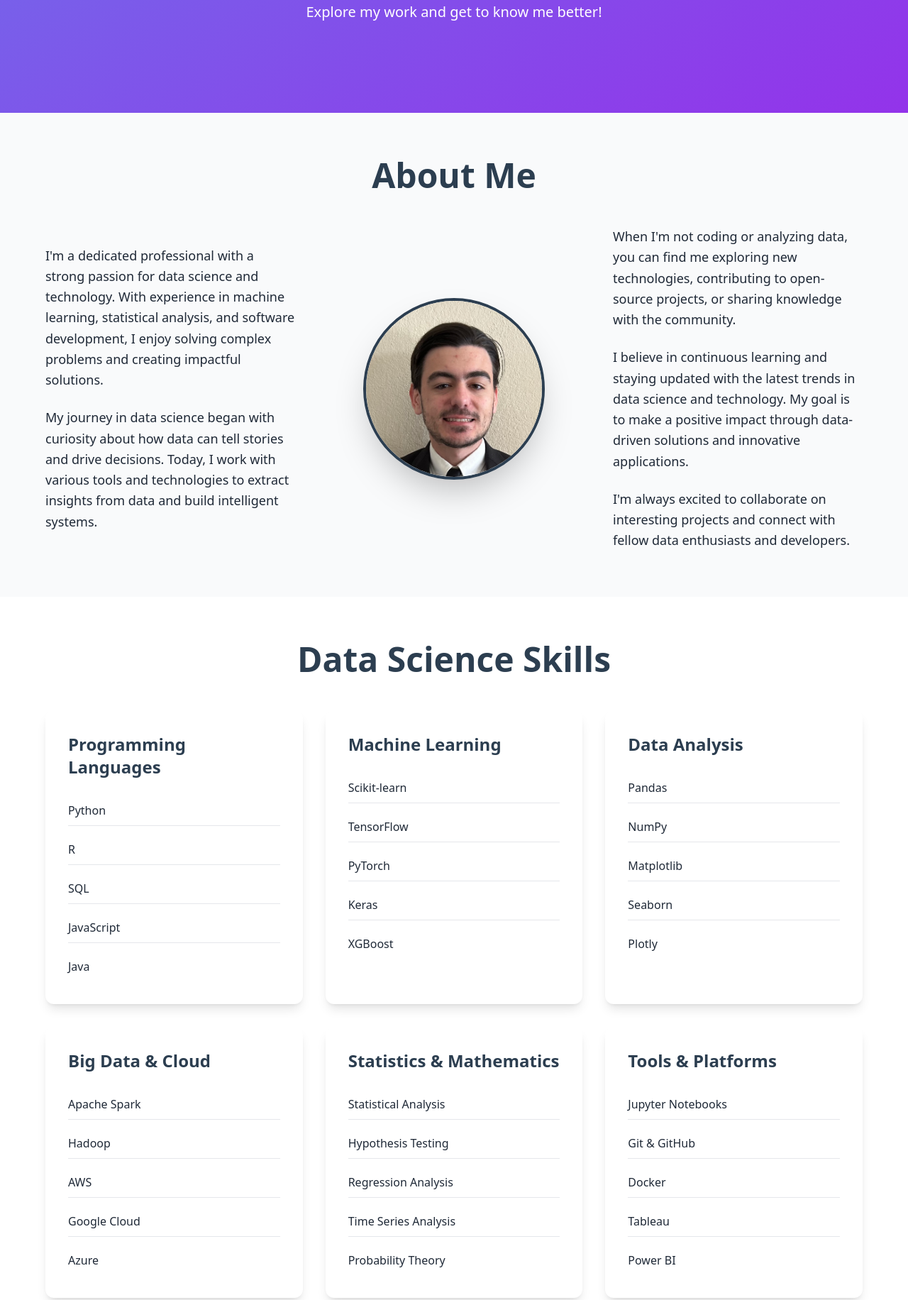
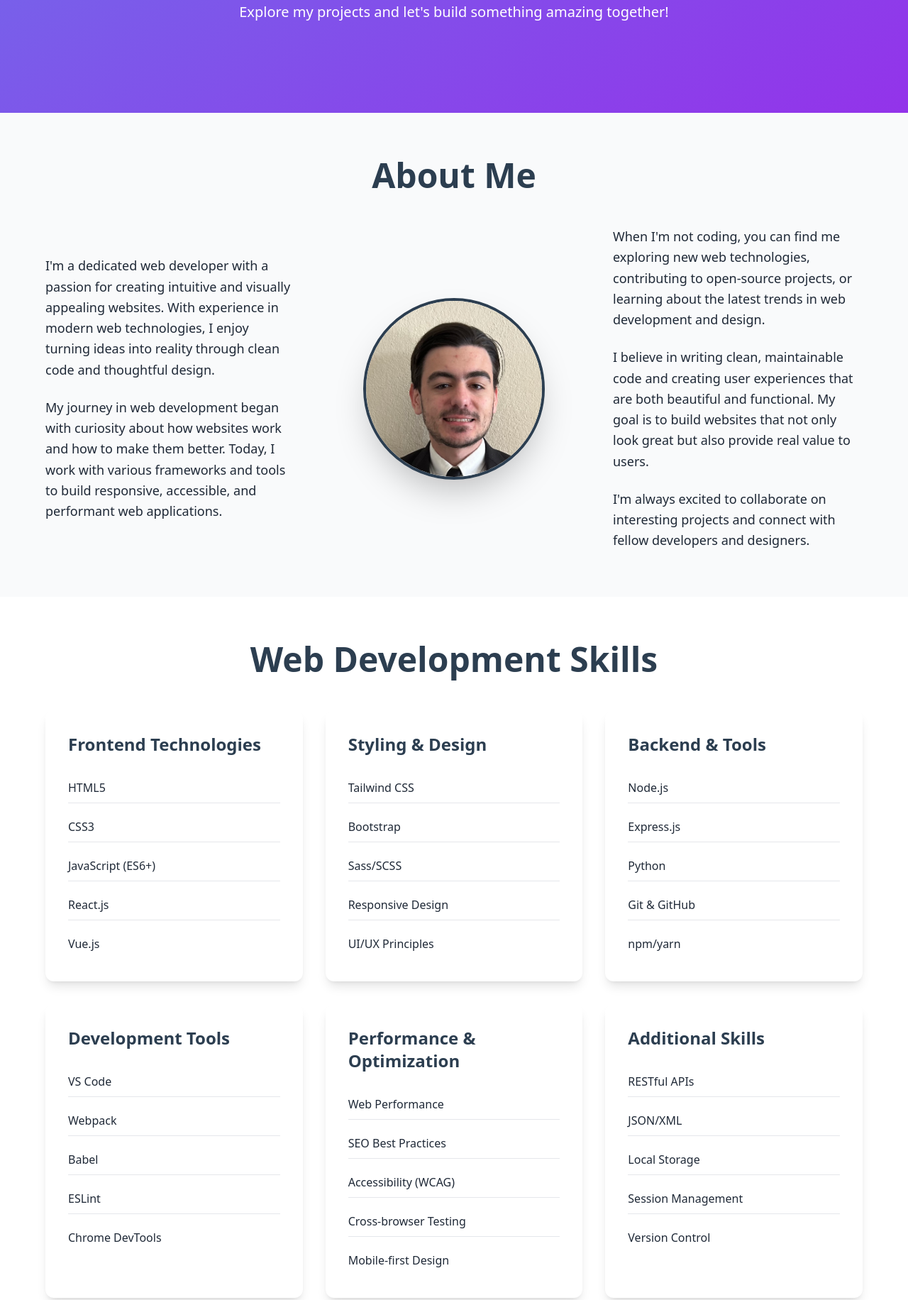
Before and after one commit to zbeers/zbeers.github.io, a plain HTML site: page index.html in a window 1280 px wide. Shown: the part 649-2481 px from the top of the page at 71% size. Drawn offline with nearby package versions, Linux system fonts and the light colour scheme.

Commit message:
updated using AI generation to be more web development focused

```diff
--- a/index.html
+++ b/index.html
@@ -3,7 +3,7 @@
 <head>
     <meta charset="UTF-8">
     <meta name="viewport" content="width=device-width, initial-scale=1.0">
-    <title>Zachary Beers - Portfolio</title>
+    <title>Zachary Beers - Web Developer Portfolio</title>
     <script src="https://cdn.tailwindcss.com"></script>
     <script>
         tailwind.config = {
@@ -40,35 +40,39 @@
             <div class="flex flex-col items-center mb-8">
                 <div class="w-48 h-48 md:w-64 md:h-64 mb-6 flex items-center justify-center">
                     <svg class="w-full h-full" viewBox="0 0 100 100" fill="none" xmlns="http://www.w3.org/2000/svg">
-                        <!-- Data Science/ML themed graphic -->
-                        <circle cx="50" cy="30" r="8" fill="white" opacity="0.9"/>
-                        <circle cx="30" cy="50" r="6" fill="white" opacity="0.7"/>
-                        <circle cx="70" cy="50" r="6" fill="white" opacity="0.7"/>
-                        <circle cx="50" cy="70" r="8" fill="white" opacity="0.9"/>
-                        <circle cx="20" cy="70" r="4" fill="white" opacity="0.5"/>
-                        <circle cx="80" cy="70" r="4" fill="white" opacity="0.5"/>
+                        <!-- Web Development themed graphic -->
+                        <rect x="20" y="20" width="60" height="40" rx="4" stroke="white" stroke-width="2" fill="none" opacity="0.9"/>
+                        <rect x="25" y="25" width="50" height="30" fill="white" opacity="0.1"/>
 
-                        <!-- Connecting lines representing data flow -->
-                        <path d="M50 22 L30 44" stroke="white" stroke-width="1" opacity="0.6"/>
-                        <path d="M50 22 L70 44" stroke="white" stroke-width="1" opacity="0.6"/>
-                        <path d="M30 44 L50 62" stroke="white" stroke-width="1" opacity="0.6"/>
-                        <path d="M70 44 L50 62" stroke="white" stroke-width="1" opacity="0.6"/>
-                        <path d="M30 44 L20 66" stroke="white" stroke-width="1" opacity="0.4"/>
-                        <path d="M70 44 L80 66" stroke="white" stroke-width="1" opacity="0.4"/>
+                        <!-- Browser tabs -->
+                        <rect x="22" y="15" width="15" height="8" rx="2" fill="white" opacity="0.7"/>
+                        <rect x="38" y="15" width="15" height="8" rx="2" fill="white" opacity="0.5"/>
+                        <rect x="54" y="15" width="15" height="8" rx="2" fill="white" opacity="0.3"/>
 
-                        <!-- Code brackets representing development -->
-                        <path d="M15 20 L25 20 L25 80 L15 80" stroke="white" stroke-width="2" fill="none" opacity="0.8"/>
-                        <path d="M75 20 L85 20 L85 80 L75 80" stroke="white" stroke-width="2" fill="none" opacity="0.8"/>
+                        <!-- Code elements -->
+                        <rect x="30" y="35" width="8" height="2" fill="white" opacity="0.8"/>
+                        <rect x="30" y="38" width="12" height="2" fill="white" opacity="0.6"/>
+                        <rect x="30" y="41" width="10" height="2" fill="white" opacity="0.8"/>
+                        <rect x="30" y="44" width="14" height="2" fill="white" opacity="0.6"/>
 
-                        <!-- Central processing unit representation -->
-                        <rect x="40" y="40" width="20" height="20" stroke="white" stroke-width="2" fill="none" opacity="0.9"/>
-                        <circle cx="50" cy="50" r="3" fill="white" opacity="0.9"/>
+                        <!-- HTML tags -->
+                        <text x="45" y="35" fill="white" font-family="monospace" font-size="3" opacity="0.9">&lt;/&gt;</text>
+
+                        <!-- CSS brackets -->
+                        <path d="M65 30 L75 30 L75 50 L65 50" stroke="white" stroke-width="1" fill="none" opacity="0.7"/>
+                        <path d="M70 35 L72 35" stroke="white" stroke-width="1" opacity="0.8"/>
+                        <path d="M70 38 L72 38" stroke="white" stroke-width="1" opacity="0.8"/>
+                        <path d="M70 41 L72 41" stroke="white" stroke-width="1" opacity="0.8"/>
+
+                        <!-- JavaScript elements -->
+                        <circle cx="80" cy="25" r="3" fill="white" opacity="0.8"/>
+                        <path d="M78 30 Q80 28 82 30" stroke="white" stroke-width="1" fill="none" opacity="0.7"/>
                     </svg>
                 </div>
-                <h1 class="text-5xl md:text-6xl font-bold mb-6">Welcome to My Portfolio</h1>
+                <h1 class="text-5xl md:text-6xl font-bold mb-6">Web Developer Portfolio</h1>
             </div>
-            <p class="text-xl md:text-2xl mb-8 max-w-3xl mx-auto">Hello! I'm a passionate data scientist and software developer. I love turning complex data into meaningful insights and building innovative solutions.</p>
-            <p class="text-lg md:text-xl">Explore my work and get to know me better!</p>
+            <p class="text-xl md:text-2xl mb-8 max-w-3xl mx-auto">Hello! I'm a passionate web developer who loves creating beautiful, functional, and user-friendly websites. I specialize in front-end development and creating engaging digital experiences.</p>
+            <p class="text-lg md:text-xl">Explore my projects and let's build something amazing together!</p>
         </div>
     </section>
 
@@ -78,16 +82,16 @@
             <h2 class="text-4xl md:text-5xl font-bold text-center mb-12 text-primary">About Me</h2>
             <div class="grid md:grid-cols-3 gap-12 items-center">
                 <div class="space-y-6">
-                    <p class="text-lg leading-relaxed">I'm a dedicated professional with a strong passion for data science and technology. With experience in machine learning, statistical analysis, and software development, I enjoy solving complex problems and creating impactful solutions.</p>
-                    <p class="text-lg leading-relaxed">My journey in data science began with curiosity about how data can tell stories and drive decisions. Today, I work with various tools and technologies to extract insights from data and build intelligent systems.</p>
+                    <p class="text-lg leading-relaxed">I'm a dedicated web developer with a passion for creating intuitive and visually appealing websites. With experience in modern web technologies, I enjoy turning ideas into reality through clean code and thoughtful design.</p>
+                    <p class="text-lg leading-relaxed">My journey in web development began with curiosity about how websites work and how to make them better. Today, I work with various frameworks and tools to build responsive, accessible, and performant web applications.</p>
                 </div>
                 <div class="flex justify-center">
                     <img src="PFP.jpeg" alt="Zachary Beers" class="w-64 h-64 rounded-full object-cover object-top border-4 border-primary shadow-2xl">
                 </div>
                 <div class="space-y-6">
-                    <p class="text-lg leading-relaxed">When I'm not coding or analyzing data, you can find me exploring new technologies, contributing to open-source projects, or sharing knowledge with the community.</p>
-                    <p class="text-lg leading-relaxed">I believe in continuous learning and staying updated with the latest trends in data science and technology. My goal is to make a positive impact through data-driven solutions and innovative applications.</p>
-                    <p class="text-lg leading-relaxed">I'm always excited to collaborate on interesting projects and connect with fellow data enthusiasts and developers.</p>
+                    <p class="text-lg leading-relaxed">When I'm not coding, you can find me exploring new web technologies, contributing to open-source projects, or learning about the latest trends in web development and design.</p>
+                    <p class="text-lg leading-relaxed">I believe in writing clean, maintainable code and creating user experiences that are both beautiful and functional. My goal is to build websites that not only look great but also provide real value to users.</p>
+                    <p class="text-lg leading-relaxed">I'm always excited to collaborate on interesting projects and connect with fellow developers and designers.</p>
                 </div>
             </div>
         </div>
@@ -96,77 +100,77 @@
     <!-- Skills Section -->
     <section id="skills" class="py-16 px-8">
         <div class="max-w-6xl mx-auto">
-            <h2 class="text-4xl md:text-5xl font-bold text-center mb-12 text-primary">Data Science Skills</h2>
+            <h2 class="text-4xl md:text-5xl font-bold text-center mb-12 text-primary">Web Development Skills</h2>
             <div class="grid md:grid-cols-2 lg:grid-cols-3 gap-8">
-                <!-- Programming Languages -->
+                <!-- Frontend Technologies -->
                 <div class="bg-white p-8 rounded-xl shadow-lg hover:shadow-xl transition-all duration-300 hover:-translate-y-2">
-                    <h3 class="text-2xl font-bold mb-6 text-primary">Programming Languages</h3>
+                    <h3 class="text-2xl font-bold mb-6 text-primary">Frontend Technologies</h3>
                     <ul class="space-y-3">
-                        <li class="py-2 border-b border-gray-200 last:border-b-0">Python</li>
-                        <li class="py-2 border-b border-gray-200 last:border-b-0">R</li>
-                        <li class="py-2 border-b border-gray-200 last:border-b-0">SQL</li>
-                        <li class="py-2 border-b border-gray-200 last:border-b-0">JavaScript</li>
-                        <li class="py-2 border-b border-gray-200 last:border-b-0">Java</li>
+                        <li class="py-2 border-b border-gray-200 last:border-b-0">HTML5</li>
+                        <li class="py-2 border-b border-gray-200 last:border-b-0">CSS3</li>
+                        <li class="py-2 border-b border-gray-200 last:border-b-0">JavaScript (ES6+)</li>
+                        <li class="py-2 border-b border-gray-200 last:border-b-0">React.js</li>
+                        <li class="py-2 border-b border-gray-200 last:border-b-0">Vue.js</li>
                     </ul>
                 </div>
 
-                <!-- Machine Learning -->
+                <!-- Styling & Design -->
                 <div class="bg-white p-8 rounded-xl shadow-lg hover:shadow-xl transition-all duration-300 hover:-translate-y-2">
-                    <h3 class="text-2xl font-bold mb-6 text-primary">Machine Learning</h3>
+                    <h3 class="text-2xl font-bold mb-6 text-primary">Styling & Design</h3>
                     <ul class="space-y-3">
-                        <li class="py-2 border-b border-gray-200 last:border-b-0">Scikit-learn</li>
-                        <li class="py-2 border-b border-gray-200 last:border-b-0">TensorFlow</li>
-                        <li class="py-2 border-b border-gray-200 last:border-b-0">PyTorch</li>
-                        <li class="py-2 border-b border-gray-200 last:border-b-0">Keras</li>
-                        <li class="py-2 border-b border-gray-200 last:border-b-0">XGBoost</li>
+                        <li class="py-2 border-b border-gray-200 last:border-b-0">Tailwind CSS</li>
+                        <li class="py-2 border-b border-gray-200 last:border-b-0">Bootstrap</li>
+                        <li class="py-2 border-b border-gray-200 last:border-b-0">Sass/SCSS</li>
+                        <li class="py-2 border-b border-gray-200 last:border-b-0">Responsive Design</li>
+                        <li class="py-2 border-b border-gray-200 last:border-b-0">UI/UX Principles</li>
                     </ul>
                 </div>
 
-                <!-- Data Analysis -->
+                <!-- Backend & Tools -->
                 <div class="bg-white p-8 rounded-xl shadow-lg hover:shadow-xl transition-all duration-300 hover:-translate-y-2">
-                    <h3 class="text-2xl font-bold mb-6 text-primary">Data Analysis</h3>
+                    <h3 class="text-2xl font-bold mb-6 text-primary">Backend & Tools</h3>
                     <ul class="space-y-3">
-                        <li class="py-2 border-b border-gray-200 last:border-b-0">Pandas</li>
-                        <li class="py-2 border-b border-gray-200 last:border-b-0">NumPy</li>
-                        <li class="py-2 border-b border-gray-200 last:border-b-0">Matplotlib</li>
-                        <li class="py-2 border-b border-gray-200 last:border-b-0">Seaborn</li>
-                        <li class="py-2 border-b border-gray-200 last:border-b-0">Plotly</li>
+                        <li class="py-2 border-b border-gray-200 last:border-b-0">Node.js</li>
+                        <li class="py-2 border-b border-gray-200 last:border-b-0">Express.js</li>
+                        <li class="py-2 border-b border-gray-200 last:border-b-0">Python</li>
+                        <li class="py-2 border-b border-gray-200 last:border-b-0">Git & GitHub</li>
+                        <li class="py-2 border-b border-gray-200 last:border-b-0">npm/yarn</li>
                     </ul>
                 </div>
 
-                <!-- Big Data & Cloud -->
+                <!-- Development Tools -->
                 <div class="bg-white p-8 rounded-xl shadow-lg hover:shadow-xl transition-all duration-300 hover:-translate-y-2">
-                    <h3 class="text-2xl font-bold mb-6 text-primary">Big Data & Cloud</h3>
+                    <h3 class="text-2xl font-bold mb-6 text-primary">Development Tools</h3>
                     <ul class="space-y-3">
-                        <li class="py-2 border-b border-gray-200 last:border-b-0">Apache Spark</li>
-                        <li class="py-2 border-b border-gray-200 last:border-b-0">Hadoop</li>
-                        <li class="py-2 border-b border-gray-200 last:border-b-0">AWS</li>
-                        <li class="py-2 border-b border-gray-200 last:border-b-0">Google Cloud</li>
-                        <li class="py-2 border-b border-gray-200 last:border-b-0">Azure</li>
+                        <li class="py-2 border-b border-gray-200 last:border-b-0">VS Code</li>
+                        <li class="py-2 border-b border-gray-200 last:border-b-0">Webpack</li>
+                        <li class="py-2 border-b border-gray-200 last:border-b-0">Babel</li>
+                        <li class="py-2 border-b border-gray-200 last:border-b-0">ESLint</li>
+                        <li class="py-2 border-b border-gray-200 last:border-b-0">Chrome DevTools</li>
                     </ul>
                 </div>
 
-                <!-- Statistics & Mathematics -->
+                <!-- Performance & Optimization -->
                 <div class="bg-white p-8 rounded-xl shadow-lg hover:shadow-xl transition-all duration-300 hover:-translate-y-2">
-                    <h3 class="text-2xl font-bold mb-6 text-primary">Statistics & Mathematics</h3>
+                    <h3 class="text-2xl font-bold mb-6 text-primary">Performance & Optimization</h3>
                     <ul class="space-y-3">
-                        <li class="py-2 border-b border-gray-200 last:border-b-0">Statistical Analysis</li>
-                        <li class="py-2 border-b border-gray-200 last:border-b-0">Hypothesis Testing</li>
-                        <li class="py-2 border-b border-gray-200 last:border-b-0">Regression Analysis</li>
-                        <li class="py-2 border-b border-gray-200 last:border-b-0">Time Series Analysis</li>
-                        <li class="py-2 border-b border-gray-200 last:border-b-0">Probability Theory</li>
+                        <li class="py-2 border-b border-gray-200 last:border-b-0">Web Performance</li>
+                        <li class="py-2 border-b border-gray-200 last:border-b-0">SEO Best Practices</li>
+                        <li class="py-2 border-b border-gray-200 last:border-b-0">Accessibility (WCAG)</li>
+                        <li class="py-2 border-b border-gray-200 last:border-b-0">Cross-browser Testing</li>
+                        <li class="py-2 border-b border-gray-200 last:border-b-0">Mobile-first Design</li>
                     </ul>
                 </div>
 
-                <!-- Tools & Platforms -->
+                <!-- Additional Skills -->
                 <div class="bg-white p-8 rounded-xl shadow-lg hover:shadow-xl transition-all duration-300 hover:-translate-y-2">
-                    <h3 class="text-2xl font-bold mb-6 text-primary">Tools & Platforms</h3>
+                    <h3 class="text-2xl font-bold mb-6 text-primary">Additional Skills</h3>
                     <ul class="space-y-3">
-                        <li class="py-2 border-b border-gray-200 last:border-b-0">Jupyter Notebooks</li>
-                        <li class="py-2 border-b border-gray-200 last:border-b-0">Git & GitHub</li>
-                        <li class="py-2 border-b border-gray-200 last:border-b-0">Docker</li>
-                        <li class="py-2 border-b border-gray-200 last:border-b-0">Tableau</li>
-                        <li class="py-2 border-b border-gray-200 last:border-b-0">Power BI</li>
+                        <li class="py-2 border-b border-gray-200 last:border-b-0">RESTful APIs</li>
+                        <li class="py-2 border-b border-gray-200 last:border-b-0">JSON/XML</li>
+                        <li class="py-2 border-b border-gray-200 last:border-b-0">Local Storage</li>
+                        <li class="py-2 border-b border-gray-200 last:border-b-0">Session Management</li>
+                        <li class="py-2 border-b border-gray-200 last:border-b-0">Version Control</li>
                     </ul>
                 </div>
             </div>
```
